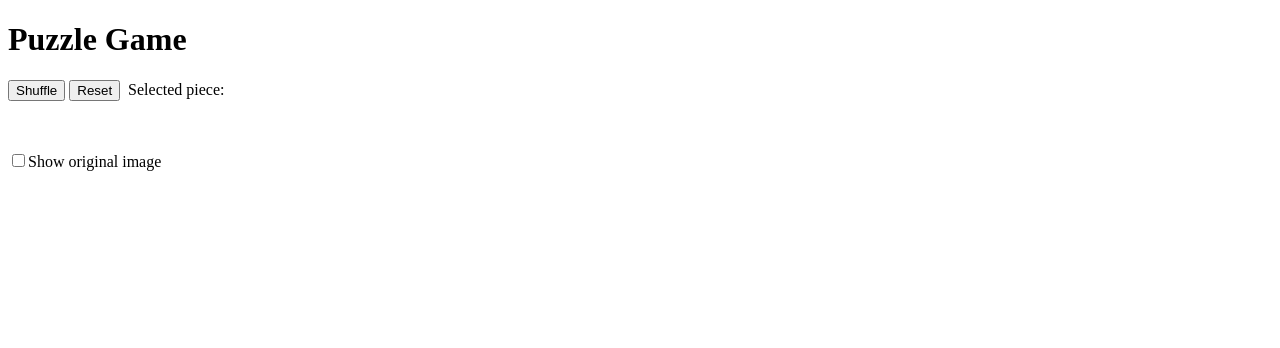
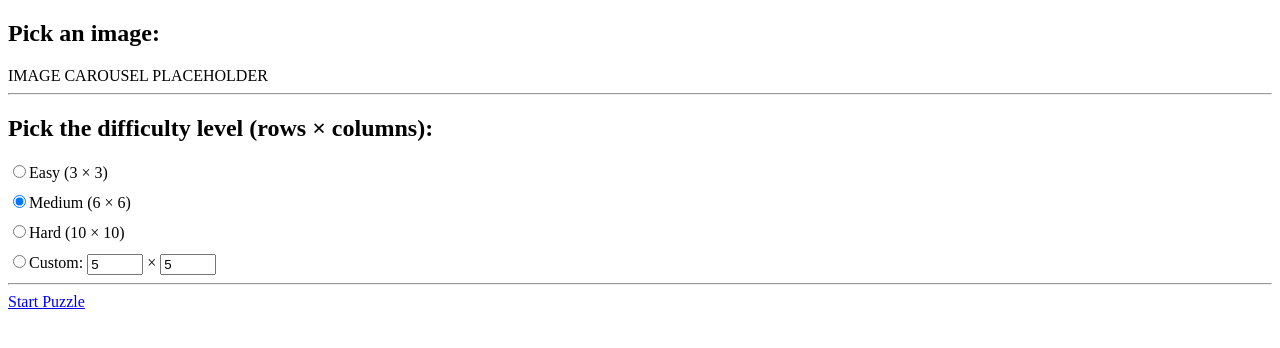
Before and after one commit to mikedimartino/pictzle-puzzle-game, a React app: page / in a window 1280 px wide. Shown: the top 348 px of the page. Built offline with nearby package versions, Linux system fonts and the light colour scheme; grey boxes are pictures that could not be loaded.

Commit message:
Add react-router; puzzle settings; more.

```diff
--- a/index.html
+++ b/index.html
@@ -1,7 +1,7 @@
 <!DOCTYPE html>
 <html>
 <head lang="en">
-  <title>Hello React</title>
+  <title>Picture Scrambler - Puzzle Game</title>
 </html>
 <body>
   <div id="app-root">App is loading...</div>
--- a/package.json
+++ b/package.json
@@ -28,6 +28,7 @@
     "react": "^18.2.0",
     "react-dom": "^18.2.0",
     "react-redux": "^8.0.5",
+    "react-router-dom": "^6.9.0",
     "styled-components": "^5.3.9"
   }
 }
--- a/src/components/ActivePuzzle/ActivePuzzle.tsx
+++ b/src/components/ActivePuzzle/ActivePuzzle.tsx
@@ -1,9 +1,11 @@
-import { useState } from 'react';
+import { useEffect, useState } from 'react';
 import styled from 'styled-components';
+import { useNavigate } from 'react-router-dom';
 
 import { reset, shuffle } from '../../redux/slices/activePuzzleSlice';
 import { useAppDispatch, useAppSelector } from '../../redux/store';
 import PuzzleBoard from './PuzzleBoard';
+import { selectIsValidPuzzle, selectUnsolvedPiecesCount } from '../../redux/selectors';
 
 const ButtonBar = styled.div`
   margin-bottom: 20px;
@@ -19,8 +21,18 @@ const OriginalImageCheckboxWrapper = styled.div`
 
 const ActivePuzzle = () => {
   const dispatch = useAppDispatch();
+  const navigate = useNavigate();
+  const [showImage, setShowImage] = useState(false);
   const { selectedPieceIndex, imageSrc } = useAppSelector(state => state.activePuzzle);
-  const [showImage, setShowImage] = useState(false);
+  const isValidPuzzle = useAppSelector(selectIsValidPuzzle);
+  const { isLoading } = useAppSelector(state => state.activePuzzle);
+  const unsolvedPiecesCount = useAppSelector(selectUnsolvedPiecesCount);
+
+  useEffect(() => {
+    if (!isLoading && !isValidPuzzle) {
+      navigate('/');
+    }
+  }, [isLoading, isValidPuzzle]);
 
   return (
     <div>
@@ -31,6 +43,9 @@ const ActivePuzzle = () => {
         <button onClick={() => dispatch(reset())}>Reset</button>
         &nbsp;
         Selected piece: {selectedPieceIndex}
+        <hr />
+        Remaining out of position pieces: {unsolvedPiecesCount}
+        <hr />
       </ButtonBar>
       <PuzzleBoard />
       <OriginalImageCheckboxWrapper>
--- a/src/components/ActivePuzzle/PuzzleBoard.tsx
+++ b/src/components/ActivePuzzle/PuzzleBoard.tsx
@@ -6,8 +6,6 @@ import { useAppDispatch, useAppSelector } from '../../redux/store';
 import ImagePiece from './ImagePiece';
 
 const IMG_SRC = 'https://sentientmedia.org/wp-content/uploads/2021/03/sebastian-pena-lambarri-poly_hmhwJs-unsplash.jpg';
-const ROWS = 10;
-const COLUMNS = 10;
 
 const PuzzleBoardWrapper = styled.div<{ width: number, height: number }>`
   width: ${p => `${p.width}px`};
@@ -39,7 +37,7 @@ const PuzzleBoard = () => {
     image.onload = () => {
       // Wait for image to be loaded before doing anything.
       // Fixes issue where image sometimes does not appear on first render.
-      dispatch(load({ imageSrc: IMG_SRC, rows: ROWS, columns: COLUMNS }));
+      dispatch(load({ imageSrc: IMG_SRC }));
     }
   }, []);
 
--- /dev/null
+++ b/src/components/NewPuzzleSettings/CustomDifficultyInput.tsx
@@ -0,0 +1,41 @@
+import { useState } from 'react';
+
+const MIN = 1;
+const MAX = 10;
+
+export type CustomDifficultyInputProps = {
+  initialValue: number;
+  onChange: (value: number) => void;
+}
+
+const CustomDifficultyInput = ({ initialValue, onChange }: CustomDifficultyInputProps) => {
+  const [value, setValue] = useState(initialValue);
+
+  const handleKeyDown = (event: React.KeyboardEvent<HTMLInputElement>) => {
+    event.preventDefault(); // Only allow changing via the arrows (for now)
+  };
+
+  const handleChange = (event: React.ChangeEvent<HTMLInputElement>) => {
+    const value = (event.target as HTMLInputElement).valueAsNumber as number;
+    setValue(value);
+    onChange(value);
+    event.stopPropagation();
+  };
+
+  return (
+    <div>
+      <input
+        type="number"
+        min={MIN}
+        max={MAX}
+        pattern="\d*"
+        onKeyDown={(event) => handleKeyDown(event)}
+        onChange={(event) => handleChange(event)}
+        value={value}
+      />
+    </div>
+
+  )
+};
+
+export default CustomDifficultyInput;
--- /dev/null
+++ b/src/components/NewPuzzleSettings/DifficultySelector.tsx
@@ -0,0 +1,99 @@
+import { useEffect, useState } from 'react';
+import styled from 'styled-components';
+
+import { updateDifficulty } from '../../redux/slices/activePuzzleSlice';
+import { useAppDispatch } from '../../redux/store';
+import CustomDifficultyInput from './CustomDifficultyInput';
+
+const DIFFICULTY = 'difficulty';
+
+const DEFAULT_CUSTOM_ROWS = 5;
+const DEFAULT_CUSTOM_COLUMNS = 5;
+
+enum Difficulty {
+  Easy = 'Easy',
+  Medium = 'Medium',
+  Hard = 'Hard',
+  Custom = 'Custom',
+};
+
+const DEFAULT_DIFFICULTY = Difficulty.Medium;
+
+const DIFFICULTY_RC = {
+  [Difficulty.Easy]: { rows: 3, columns: 3 },
+  [Difficulty.Medium]: { rows: 6, columns: 6 },
+  [Difficulty.Hard]: { rows: 10, columns: 10 },
+};
+
+const RadioButtonsWrapper = styled.div`
+  display: flex;
+  flex-direction: column;
+  row-gap: 10px;
+
+  > label: {
+    display: inline;
+  }
+`;
+
+const CustomDifficultyWrapper = styled.div`
+  display: inline-flex;
+`;
+
+const DifficultySelector = () => {
+  const dispatch = useAppDispatch();
+  const [difficulty, setDifficulty] = useState(DEFAULT_DIFFICULTY);
+  const [customRows, setCustomRows] = useState(DEFAULT_CUSTOM_ROWS);
+  const [customColumns, setCustomColumns] = useState(DEFAULT_CUSTOM_COLUMNS);
+
+  useEffect(() => {
+    const rows = difficulty === Difficulty.Custom ? customRows : DIFFICULTY_RC[difficulty].rows;
+    const columns = difficulty === Difficulty.Custom ? customColumns : DIFFICULTY_RC[difficulty].columns;
+    dispatch(updateDifficulty({ rows, columns }));
+  }, [customRows, customColumns, difficulty]);
+
+  const handleDifficultyChange = (event: React.FormEvent<HTMLDivElement>) => {
+    const value = (event.target as HTMLInputElement).value as Difficulty;
+    setDifficulty(value);
+  };
+
+  const handleCustomRowsChange = (value: number) => {
+    setDifficulty(Difficulty.Custom);
+    setCustomRows(value);
+  };
+
+  const handleCustomColumnsChange = (value: number) => {
+    setDifficulty(Difficulty.Custom);
+    setCustomColumns(value);
+  };
+
+  return (
+    <section>
+      <h2>Pick the difficulty level (rows &times; columns):</h2>
+      <RadioButtonsWrapper onChange={handleDifficultyChange}>
+        <label style={{ display: 'inline' }}>
+          <input type="radio" value={Difficulty.Easy} name={DIFFICULTY} checked={difficulty === Difficulty.Easy} onChange={() => {}} />
+          Easy ({DIFFICULTY_RC[Difficulty.Easy].rows} &times; {DIFFICULTY_RC[Difficulty.Easy].columns})
+        </label>
+        <label>
+          <input type="radio" value={Difficulty.Medium} name={DIFFICULTY} checked={difficulty === Difficulty.Medium} onChange={() => {}} />
+          Medium ({DIFFICULTY_RC[Difficulty.Medium].rows} &times; {DIFFICULTY_RC[Difficulty.Medium].columns})
+        </label>
+        <label>
+          <input type="radio" value={Difficulty.Hard} name={DIFFICULTY} checked={difficulty === Difficulty.Hard} onChange={() => {}} />
+          Hard ({DIFFICULTY_RC[Difficulty.Hard].rows} &times; {DIFFICULTY_RC[Difficulty.Hard].columns})
+        </label>
+        <label>
+          <input type="radio" value={Difficulty.Custom} name={DIFFICULTY} checked={difficulty === Difficulty.Custom} onChange={() => {}} />
+          <CustomDifficultyWrapper>
+            Custom:&nbsp;
+            <CustomDifficultyInput initialValue={DEFAULT_CUSTOM_ROWS} onChange={handleCustomRowsChange} />
+            &nbsp;&times;&nbsp;
+            <CustomDifficultyInput initialValue={DEFAULT_CUSTOM_COLUMNS} onChange={handleCustomColumnsChange} />
+          </CustomDifficultyWrapper>
+        </label>
+      </RadioButtonsWrapper>
+    </section>
+  )
+};
+
+export default DifficultySelector;
--- /dev/null
+++ b/src/components/NewPuzzleSettings/NewPuzzleSettings.tsx
@@ -0,0 +1,19 @@
+import { Link } from 'react-router-dom';
+import DifficultySelector from './DifficultySelector';
+
+const NewPuzzleSettings = () => {
+  return (
+    <div>
+      <section>
+        <h2>Pick an image:</h2>
+        <div>IMAGE CAROUSEL PLACEHOLDER</div>
+      </section>
+      <hr />
+      <DifficultySelector />
+      <hr />
+      <Link to="puzzle">Start Puzzle</Link>
+    </div>
+  );
+}
+
+export default NewPuzzleSettings;
--- /dev/null
+++ b/src/components/NewPuzzleSettings/index.tsx
@@ -0,0 +1,3 @@
+import NewPuzzleSettings from './NewPuzzleSettings';
+
+export default NewPuzzleSettings;
--- a/src/index.tsx
+++ b/src/index.tsx
@@ -1,14 +1,27 @@
 import { createRoot } from 'react-dom/client';
 import { Provider } from 'react-redux';
+import { createHashRouter, RouterProvider } from 'react-router-dom';
 
 import ActivePuzzle from './components/ActivePuzzle';
+import NewPuzzleSettings from './components/NewPuzzleSettings';
 import { store } from './redux/store';
 
 const container = document.getElementById('app-root')!;
 const root = createRoot(container);
 
+const router = createHashRouter([
+  {
+    path: "/",
+    element: <NewPuzzleSettings />,
+  },
+  {
+    path: "puzzle",
+    element: <ActivePuzzle />,
+  }
+]);
+
 root.render(
   <Provider store={store}>
-    <ActivePuzzle />
+    <RouterProvider router={router} />
   </Provider>
 );
--- /dev/null
+++ b/src/redux/selectors.ts
@@ -0,0 +1,22 @@
+import { RootState } from './store';
+
+export const selectIsValidPuzzle = (state: RootState) => {
+  const { rows, columns, imageHeight, imageWidth } = state.activePuzzle;
+  if ([rows, columns, imageHeight, imageWidth].some(val => typeof val !== 'number')) {
+    return false;
+  }
+
+  if (rows * columns < 2) {
+    return false;
+  }
+
+  if (imageHeight * imageWidth <= 0) {
+    return false;
+  }
+
+  return true;
+}
+
+export const selectUnsolvedPiecesCount = (state: RootState) => {
+  return state.activePuzzle.pieces.filter(piece => piece.actualIndex !== piece.expectedIndex).length;
+};
--- a/src/redux/slices/activePuzzleSlice.ts
+++ b/src/redux/slices/activePuzzleSlice.ts
@@ -19,6 +19,7 @@ type ActivePuzzleSliceState = {
   pieceWidth: number;
   pieces: PuzzlePiece[];
   selectedPieceIndex: number | null;
+  isLoading: boolean;
 };
 
 const initialState: ActivePuzzleSliceState = {
@@ -31,6 +32,7 @@ const initialState: ActivePuzzleSliceState = {
   pieceWidth: 0,
   pieces: [],
   selectedPieceIndex: null,
+  isLoading: true,
 };
 
 const resetPieces = (originalCoordinates: { top: number, left: number}[]) => {
@@ -42,19 +44,18 @@ export const activePuzzleSlice = createSlice({
   name: 'activePuzzle',
   initialState,
   reducers: {
-    load: (state, action: PayloadAction<{ imageSrc: string, rows: number, columns: number }>) => {
-      const { imageSrc, rows, columns } = action.payload;
-      const { image, pieceHeight, pieceWidth, topLeftCoordinates } = divideImage(imageSrc, rows, columns);
+    load: (state, action: PayloadAction<{ imageSrc: string }>) => {
+      const { imageSrc } = action.payload;
+      const { image, pieceHeight, pieceWidth, topLeftCoordinates } = divideImage(imageSrc, state.rows, state.columns);
 
       state.imageSrc = imageSrc;
-      state.rows = rows;
-      state.columns = columns;
       state.imageWidth = image.width;
       state.imageHeight = image.height;
       state.pieceHeight = pieceHeight;
       state.pieceWidth = pieceWidth;
       state.pieces = resetPieces(topLeftCoordinates);
       state.selectedPieceIndex = null;
+      state.isLoading = false;
     },
     shuffle: (state) => {
       state.selectedPieceIndex = null;
@@ -69,7 +70,6 @@ export const activePuzzleSlice = createSlice({
     },
     handlePieceClick: (state, action: PayloadAction<number>) => {
       const index = action.payload;
-
       if (index === state.selectedPieceIndex) {
         state.selectedPieceIndex = null;
       } else if (state.selectedPieceIndex === null) {
@@ -77,14 +77,19 @@ export const activePuzzleSlice = createSlice({
       } else {
         // Swap
         const temp = state.pieces[index];
-        state.pieces[index] = state.pieces[state.selectedPieceIndex];
-        state.pieces[state.selectedPieceIndex] = temp;
+        state.pieces[index] = { ...state.pieces[state.selectedPieceIndex], actualIndex: index };
+        state.pieces[state.selectedPieceIndex] = { ...temp, actualIndex: state.selectedPieceIndex };
         state.selectedPieceIndex = null;
       }
+    },
+    updateDifficulty: (state, action: PayloadAction<{ rows: number, columns: number}>) => {
+      const { rows, columns } = action.payload;
+      state.rows = rows;
+      state.columns = columns;
     }
   }
 });
 
-export const { load, shuffle, reset, handlePieceClick } = activePuzzleSlice.actions;
+export const { load, shuffle, reset, handlePieceClick, updateDifficulty } = activePuzzleSlice.actions;
 
 export default activePuzzleSlice.reducer;
```
Also changed, not shown: 1 other file (tests, documents, lock files or other folders).
